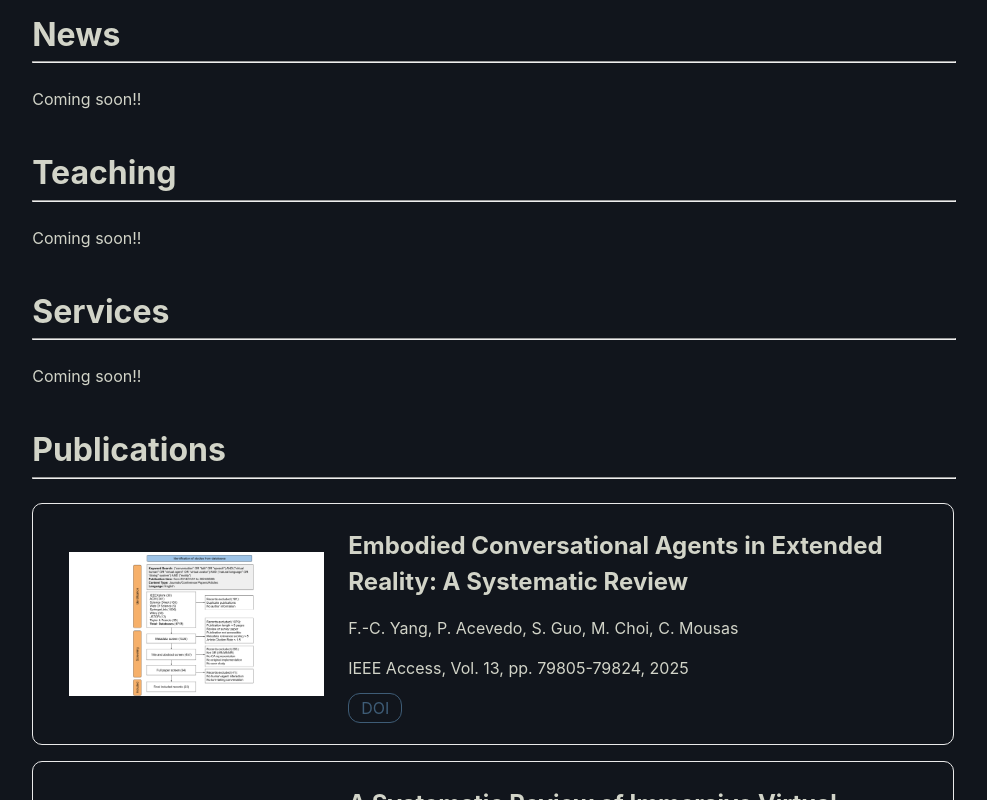
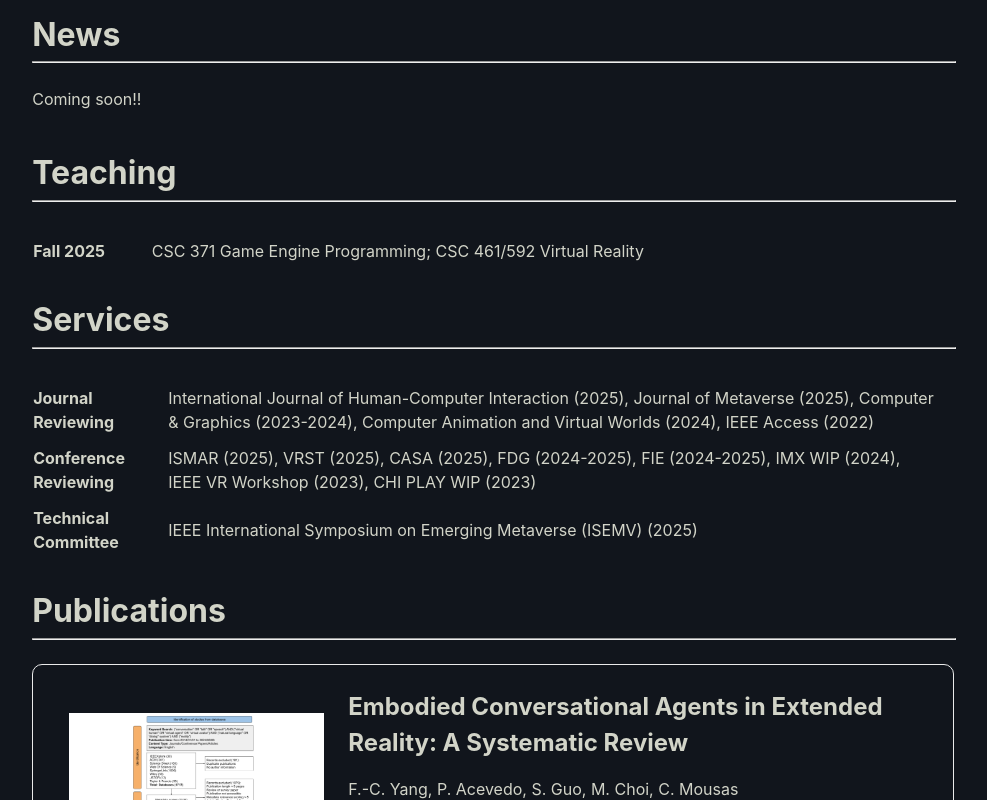
Before and after one commit to PedroAcevedo/my-portafolio, a Next.js app: page / in a window 1280 px wide. Shown: the part 670-1470 px from the top of the page, without its empty margins (147-1134 px from the left). Built offline with nearby package versions, Linux system fonts and the light colour scheme.

Commit message:
updating metadata

```diff
--- a/components/About/About.js
+++ b/components/About/About.js
@@ -54,7 +54,7 @@ const About = () => {
                     </PText>
                     <Line></Line>
                     <PText>
-                        I will be joining the Computer Science Department at the University of North Carolina Wilmington (UNCW) as an Assistant Professor. My research interests include Virtual Reality (VR), Educational Technology, Human-Computer Interaction (HCI), Games, Procedural Content Generation, and AI-driven Virtual Agents. During my Ph.D. in the Virtual Reality Lab within the Computer Graphics Technology Department at Purdue University, I worked as a Unity Developer at the <Link href="https://www.ecshowcase.com/" target="_blank">Envision Center</Link> (2023–2025), where I developed educational interactive experiences for both desktop and VR platforms. Prior to that, I spent two years as a Research Assistant under the supervision of <Link href="https://web.ics.purdue.edu/~cmousas/" target="_blank">Dr. Christos Mousas</Link>. I hold both a Master’s and a Bachelor’s degree in Software Engineering from Universidad del Norte in Colombia..
+                        I am an Assistant Professor in the Computer Science Department at the University of North Carolina Wilmington (UNCW). My research interests include Virtual Reality (VR), Educational Technology, Human-Computer Interaction (HCI), Games, Procedural Content Generation, and AI-driven Virtual Agents. During my Ph.D. in the Virtual Reality Lab within the Computer Graphics Technology Department at Purdue University, I worked as a Unity Developer at the <Link href="https://www.ecshowcase.com/" target="_blank">Envision Center</Link> (2023–2025), where I developed educational interactive experiences for both desktop and VR platforms. Prior to that, I spent two years as a Research Assistant under the supervision of <Link href="https://web.ics.purdue.edu/~cmousas/" target="_blank">Dr. Christos Mousas</Link>. I hold both a Master’s and a Bachelor’s degree in Software Engineering from Universidad del Norte in Colombia..
                     </PText>
                     <Social></Social>
                 </ColumnText>
--- /dev/null
+++ b/components/ItemList/ItemList.js
@@ -0,0 +1,28 @@
+import styled from "styled-components";
+import ItemListStyles from './ItemList.styles';
+
+const Wrapper = styled.table`${ItemListStyles.wrapper}`;
+const Category = styled.span`${ItemListStyles.category}`;
+const Column = styled.td`${ItemListStyles.column}`;
+
+const ItemList = (items) => {
+    const listItems = items.items;
+    console.log(items.items);
+    return (
+        <Wrapper>
+            <tbody>
+                {
+                    listItems.map((item) => (
+                        <tr>
+                            <Column><Category>{item.category}</Category></Column>
+                            <Column>{item.name}</Column>
+                        </tr>
+                    ))
+                }
+
+            </tbody>
+        </Wrapper>
+    );
+}
+
+export default ItemList;
--- /dev/null
+++ b/components/ItemList/ItemList.styles.js
@@ -0,0 +1,27 @@
+import { css } from 'styled-components';
+
+const ItemListStyles = {
+    wrapper: css`
+    text-align: left;
+    margin-top: 2%;
+    color: inherit;
+    text-decoration: none;
+    border-collapse: separate;
+    border-spacing: 0 10px; /* 10px vertical spacing between rows */
+    @media screen and (max-width: 768px) {
+        max-width: 100%;
+        padding: 0px;
+        margin: 0px;
+     }
+    `,
+    category: css`
+        font-weight: bold;
+    `,
+    column: css`
+        padding-right: 2%;
+        word-wrap: break-word;
+        overflow-wrap: break-word;
+    `,
+};
+
+export default ItemListStyles;
--- a/pages/index.tsx
+++ b/pages/index.tsx
@@ -11,8 +11,10 @@ import ExperienceList from '../components/ExperienceList/ExperienceList'
 import ProjectList from '../components/ProjectList/ProjectList'
 import BackToTopButton from '../components/BackToTopButton/BackToTopButton'
 import PublicationList from '../components/PublicationList/PublicationList'
+import ItemList from '../components/ItemList/ItemList'
 import MainSection from './mainSection';
 import Script from 'next/script';
+import MetaData from '../public/metadata.json';
 
 const Home: NextPage = () => {
 
@@ -84,7 +86,7 @@ const Home: NextPage = () => {
 
               <hr className={styles.separationLine}></hr>
 
-              <p>Coming soon!!</p>
+                <ItemList items={MetaData.teaching} />
             </main>
 
             <main className={styles.main}>
@@ -94,7 +96,7 @@ const Home: NextPage = () => {
 
               <hr className={styles.separationLine}></hr>
 
-              <p>Coming soon!!</p>
+                <ItemList items={MetaData.services} />
             </main>
           </main>
         </MainSection>
--- /dev/null
+++ b/public/metadata.json
@@ -0,0 +1,22 @@
+{
+    "teaching": [
+        {
+            "category": "Fall 2025",
+            "name": "CSC 371 Game Engine Programming; CSC 461/592 Virtual Reality"
+        }
+    ],
+    "services": [
+        {
+            "category": "Journal Reviewing",
+            "name": "International Journal of Human-Computer Interaction (2025), Journal of Metaverse (2025), Computer & Graphics (2023-2024), Computer Animation and Virtual Worlds (2024), IEEE Access (2022)"
+        },
+        {
+            "category": "Conference Reviewing",
+            "name": "ISMAR (2025), VRST (2025), CASA (2025), FDG (2024-2025), FIE (2024-2025), IMX WIP (2024), IEEE VR Workshop (2023), CHI PLAY WIP (2023)"
+        },
+        {
+            "category": "Technical Committee",
+            "name": "IEEE International Symposium on Emerging Metaverse (ISEMV) (2025)"
+        }
+    ]
+}
```
